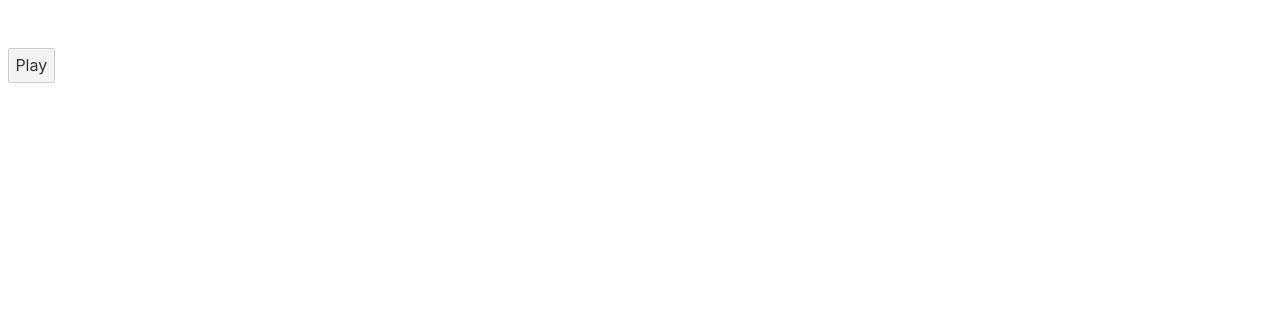
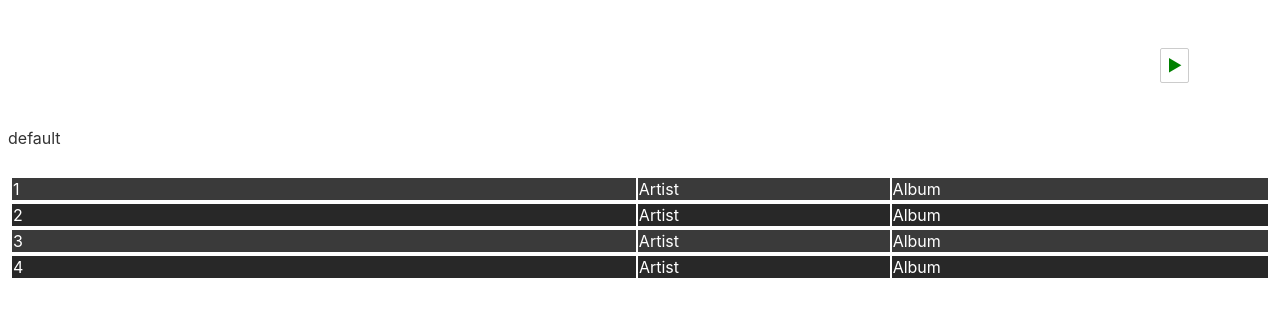
Before and after one commit to anderslatif/Napster, a Svelte app: page / in a window 1280 px wide. Shown: the top 316 px of the page. Built offline with nearby package versions, Linux system fonts and the light colour scheme.

Commit message:
Created a basic playlist view before refactoring to use a store to play Howl

```diff
--- a/src/App.svelte
+++ b/src/App.svelte
@@ -1,11 +1,15 @@
 <script>
 	import Playlist from "./Components/Playlist/Playlist.svelte"
 	import ControlBar from "./Components/ControlBar/ControlBar.svelte"
+
+	const playlists = [{ name: "default" }];
 </script>
 
 <main>
 	<ControlBar />
-	<Playlist />
+	{#each playlists as playlist }
+		<Playlist playlistName={playlist.name} />
+	{/each}
 </main>
 
 <style>
--- a/src/Components/ControlBar/ControlBar.svelte
+++ b/src/Components/ControlBar/ControlBar.svelte
@@ -1,13 +1,40 @@
 <script>
+    import WaveSurfer from "./SubComponents/WaveSurfer.svelte";
 
+    let isPlaying = false;
+
+    function handlePlayOrPause() {
+
+    }
 </script>
 
 <main>
-    <button>Play</button>
+<!--     <WaveSurfer id="wavesurfer-container" /> -->
+    <div id="control-container">
+        <button class="control-button" on:click={handlePlayOrPause}>
+            { isPlaying ? "❚❚" : "▶" }
+        </button>
+    </div>
 </main>
 
 <style>
     main {
         height: 10vh;
+        width: 100vw;
+        overflow: hidden;
+    }
+
+    #control-container {
+        width: 10vw;
+        float: right;
+    }
+
+    .control-button {
+        background-color: rgb(0, 0, 0, 0);
+        color: green;
+    }
+
+    .control-button:focus {
+        background-color: rgb(0, 0, 0, 0);
     }
 </style>
--- /dev/null
+++ b/src/Components/ControlBar/SubComponents/WaveSurfer.svelte
@@ -0,0 +1,25 @@
+<script>
+    import WaveSurfer from 'wavesurfer.js';
+
+    const wavesurfer = WaveSurfer.create({
+        container: "#waveform",
+        waveColor: 'darkblue',
+        progressColor: 'dodgerblue',
+        barWidth: 1,
+        barHeight: 0.75, // the height of the wave
+        barGap: null // the optional spacing between bars of the wave, if not provided will be calculated in legacy format
+    });
+
+    // todo
+    // wavesurfer.playPause();
+    // wavesurfer.on("finish", () => {});
+
+
+    wavesurfer.load("/Users/anders/Downloads/modest.mouse.the.golden.casket.2021/01 - Fuck Your Acid Trip.mp3");
+    wavesurfer.on('ready', function () {
+        wavesurfer.play();
+    });
+</script>
+
+<main>
+</main>
--- a/src/Components/Playlist/Playlist.svelte
+++ b/src/Components/Playlist/Playlist.svelte
@@ -1,45 +1,57 @@
 <script>
   import FileUpload from "../../GenericComponents/FileUpload/FileUpload.svelte";
   import Howler from "howler";
+  import { getSongTitle } from "../../utils/songutils.js";
+  import PlaylistColumn from "./SubComponents/PlaylistColumn.svelte";
+  import Song from "./SubComponents/Song.svelte";
+  import PlaylistBar from "./SubComponents/PlaylistBar.svelte";
+
+  export let playlistName;
 
   let songs = [
+    { title: "1" },
+    { title: "2" },
+    { title: "3" },
+    { title: "4" },
   ];
+  let currentlyPlayingIndex = 0;
   let sound;
 
-  function handleFileUpload(files) {
-    const filesWithId = files.map((file, index) => { return {file, id: index }});
-    songs = songs.concat(filesWithId);
-  }
+  async function handleFileUpload(files) {
+    const filesWithMetaData = await files.map(async (file, index) => {
+      const title = getSongTitle(file.name);
 
-  function handleSelectSong(event) {
-    const foundSong = songs.find(song => song.id === Number(event.target.id));
-    playSong(foundSong);
-  }
+      // todo get metadata
 
-  function playSong(song) {
-    sound?.stop();
-    sound = new Howler.Howl({
-      src: song.file.path,
-      html5: true
+      console.log(title);
+
+      if (!title) { /* todo handle invalid files uploaded */ }
+      return {
+        file,
+        title,
+        type: title ? "song" : "video",
+        id: index
+      }
     });
-
-    sound.play();
+    Promise.all(filesWithMetaData).then((filesReady) => {
+      songs = songs.concat(filesReady);
+    });
   }
 
 
 </script>
 
 <main>
-  <FileUpload class="file-upload" onFileUpload={handleFileUpload}>
-    {#each songs as song, i}
-      <div  id="{song.id}" class="song-container song-container-{i % 2}"
-            on:click={handleSelectSong}
-            draggable="true"
-      >
-        {song.file.name}
-      </div>
-    {/each}
-  </FileUpload>
+  <PlaylistBar playlistName={playlistName} />
+  <table class="playlist-table">
+    <PlaylistColumn />
+    <FileUpload onFileUpload={handleFileUpload}>
+      {#each songs as song, i}
+          <Song song={song} index={i} />
+      {/each}
+    </FileUpload>
+  </table>
+
 
 </main>
 
@@ -48,14 +60,7 @@
       height: 90vh;
     }
 
-    .song-container {
-      border:black;
-      user-select: none;
-    }
-    .song-container-0 {
-      background-color: rgb(191, 190, 190);
-    }
-    .song-container-1 {
-      background-color: grey;
+    .playlist-table {
+      width: 100%;
     }
 </style>
--- a/src/Components/Playlist/SubComponents/PlaylistBar.svelte
+++ b/src/Components/Playlist/SubComponents/PlaylistBar.svelte
@@ -0,0 +1,7 @@
+<script>
+    export let playlistName;
+</script>
+
+<main>
+    <div>{playlistName}</div>
+</main>
--- a/src/Components/Playlist/SubComponents/PlaylistColumn.svelte
+++ b/src/Components/Playlist/SubComponents/PlaylistColumn.svelte
@@ -0,0 +1,25 @@
+<main>
+    <tr>
+        <th id="column-title" class="column">Title</th>
+        <th id="column-artist" class="column">Artist</th>
+        <th id="column-album" class="column">Album</th>
+    </tr>
+</main>
+
+<style>
+    .column {
+        color: white;
+    }
+
+    #column-title {
+      width: 50vw;
+    }
+
+    #column-artist {
+      width: 20vw;
+    }
+
+    #column-album {
+      width: 30vw;
+    }
+</style>
--- /dev/null
+++ b/src/Components/Playlist/SubComponents/Song.svelte
@@ -0,0 +1,75 @@
+<script>
+    export let song;
+    export let index;
+
+    function handleSelectSong(event) {
+    // const foundIndex = songs.findIndex(song => song.id === Number(event.target.id));
+    // currentlyPlayingIndex = foundIndex;
+    // playSong(songs[foundIndex]);
+      event.target.parentNode.classList.toggle("selected");
+  }
+
+  function playSong(song) {
+    sound?.stop();
+    sound = new Howler.Howl({
+      src: song.file.path,
+      html5: true,
+      onended: () => {
+        currentlyPlayingIndex += 1;
+        // todo see what happens if the playlist has been played through
+        playSong(songs[currentlyPlayingIndex]);
+      }
+    });
+
+/*     setInterval(() => {
+      if (sound.playing()) {
+    let width = (sound.seek()/sound.duration())/100;
+  }
+},300); */
+
+
+    sound.play();
+  }
+</script>
+
+<main>
+    <tr  id="{song.id}" class="song-container song-container-{index % 2}"
+        on:click={handleSelectSong}
+        draggable="true"
+    >
+        <td id="song-title">{song.title}</td>
+        <td id="song-artist">Artist</td>
+        <td id="song-album">Album</td>
+  </tr>
+</main>
+
+<style>
+    .song-container {
+      border:black;
+      cursor: move;
+      user-select: none;
+      color: white;
+    }
+    .song-container-0 {
+      background-color: #3a3a3a;
+    }
+    .song-container-1 {
+      background-color: #282828;
+    }
+
+    .selected {
+      background-color: rgb(0, 0, 74);
+    }
+
+    #song-title {
+      width: 50vw;
+    }
+
+    #song-artist {
+      width: 20vw;
+    }
+
+    #song-album {
+      width: 30vw;
+    }
+</style>
--- /dev/null
+++ b/src/utils/songutils.js
@@ -0,0 +1,12 @@
+function isValidSong(extension) {
+    const validExtensions = ["mp3", "mpeg", "opus", "ogg", "oga", "wav", "aac",
+                "caf", "m4a", "m4b", "mp4", "weba", "webm", "dolby", "flac"];
+    return validExtensions.includes(extension);
+}
+
+export function getSongTitle(fileName) {
+    const fileNameSplit = fileName.split(".");
+    const extension = fileNameSplit.pop();
+    if (!isValidSong(extension)) return false;
+    return fileNameSplit.join("");
+}
```
